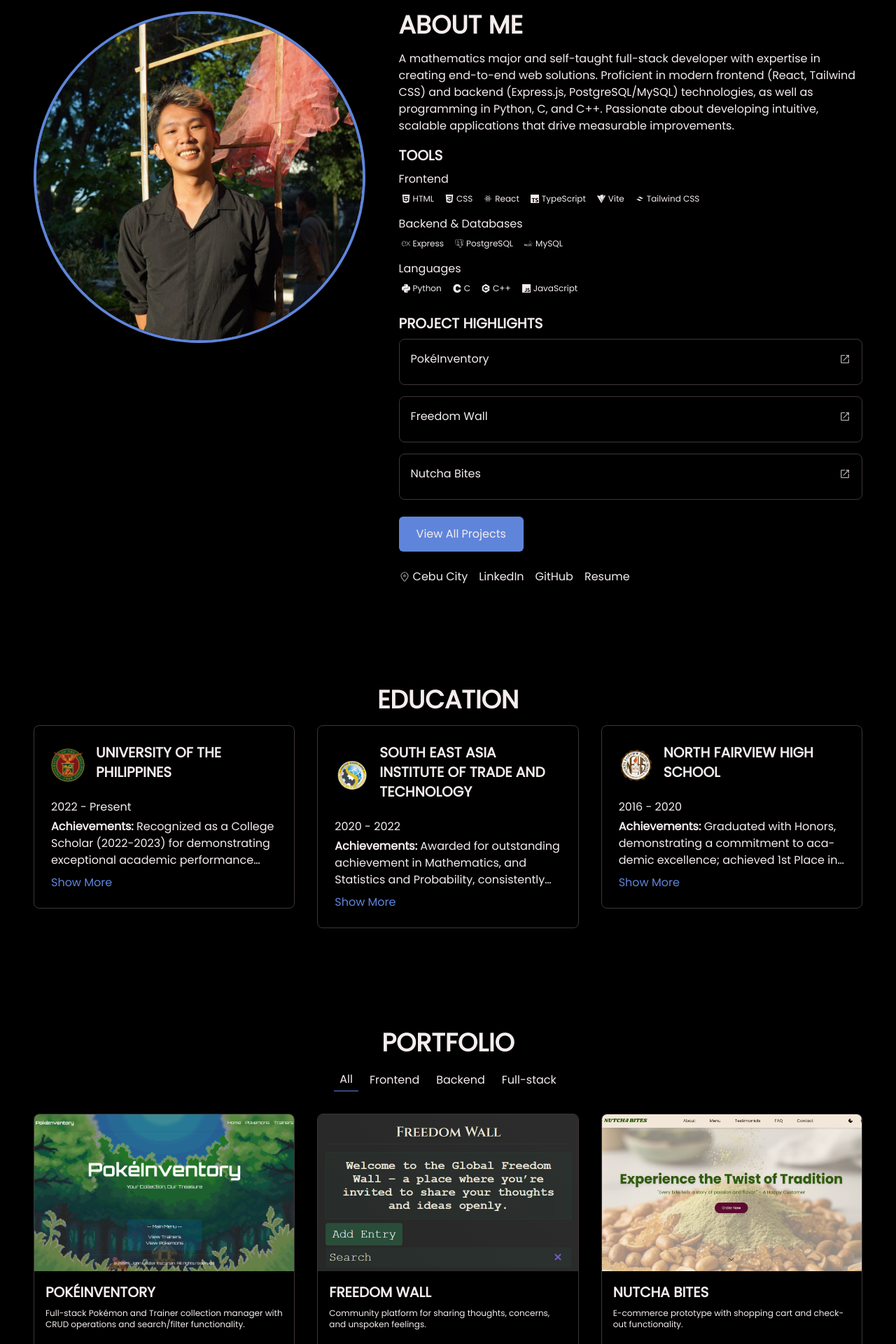
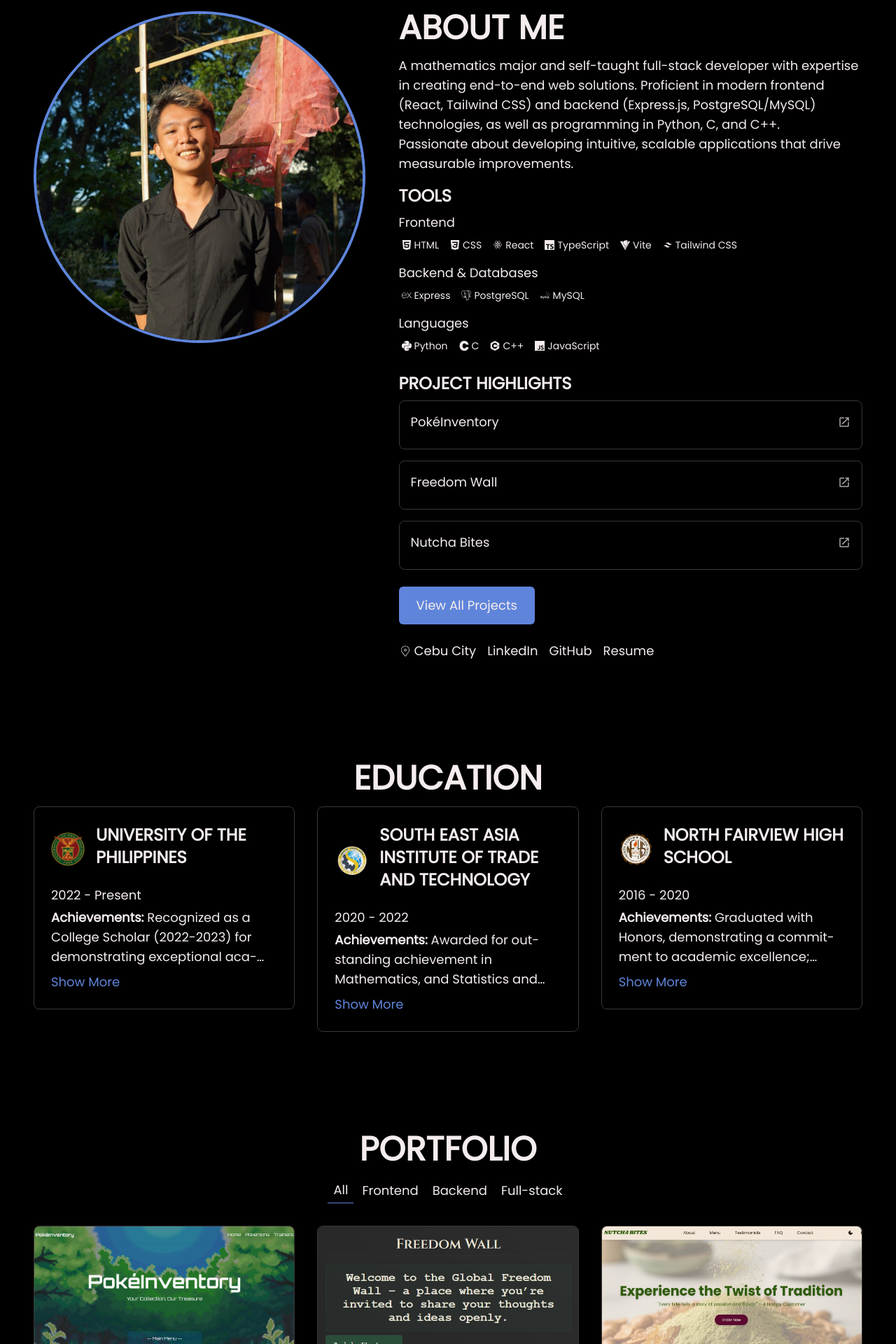
Before and after one commit to jlescarlan11/Portfolio, a React (Vite) app: page /#hero in a window 1280 px wide. Shown: the part 880-2800 px from the top of the page at 70% size. Built offline with nearby package versions, Linux system fonts and the light colour scheme.

Commit message:
fixed hierarchy

```diff
--- a/src/components/About.tsx
+++ b/src/components/About.tsx
@@ -64,7 +64,7 @@ const techIconMap: { [key: string]: JSX.Element } = {
 
 const TechBadge: React.FC<{ tech: string }> = memo(({ tech }) => {
   return (
-    <span className="inline-flex items-center gap-1 m-1 text-xs font-medium rounded-full text-[var(--text-color)]">
+    <span className="inline-flex items-center gap-1 m-1 text-sm font-medium rounded-full text-[var(--text-color)]">
       {techIconMap[tech] || null}
       <span className="sr-only">{tech}</span> {tech}
     </span>
@@ -153,8 +153,8 @@ const PhotoSection: React.FC<PhotoSectionProps> = memo(
 const BioSection: React.FC = memo(() => {
   return (
     <div className="w-full md:w-3/5 md:pl-12">
-      <h2 className="text-2xl sm:text-4xl font-bold mb-4">ABOUT ME</h2>
-      <p className="text-xs sm:text-base text-pretty leading-relaxed mb-4">
+      <h2 className="text-3xl sm:text-5xl font-bold mb-4">ABOUT ME</h2>
+      <p className="text-sm sm:text-lg text-pretty leading-relaxed mb-4">
         A mathematics major and self-taught full-stack developer with expertise
         in creating end-to-end web solutions. Proficient in modern frontend
         (React, Tailwind CSS) and backend (Express.js, PostgreSQL/MySQL)
@@ -164,10 +164,10 @@ const BioSection: React.FC = memo(() => {
       </p>
 
       <div className="mb-6">
-        <h3 className="text-base sm:text-xl font-semibold mb-2">TOOLS</h3>
+        <h3 className="text-lg sm:text-2xl font-semibold mb-2">TOOLS</h3>
         {Object.entries(groupedTechStacks).map(([category, techs]) => (
           <div key={category} className="mb-3">
-            <h4 className="text-xs sm:text-base font-medium text-[var(--text-color)] mb-1">
+            <h4 className="text-sm sm:text-lg font-medium text-[var(--text-color)] mb-1">
               {category}
             </h4>
             <div className="flex flex-wrap gap-2 mr-4">
@@ -180,7 +180,7 @@ const BioSection: React.FC = memo(() => {
       </div>
 
       <div className="mb-6">
-        <h3 className="text-base sm:text-xl font-semibold mb-2">
+        <h3 className="text-lg sm:text-2xl font-semibold mb-2">
           PROJECT HIGHLIGHTS
         </h3>
         <div className="flex flex-col gap-4">
@@ -190,7 +190,7 @@ const BioSection: React.FC = memo(() => {
               className="group relative p-4 border border-[var(--secondary-color)] rounded-lg transform transition-all duration-300 hover:-translate-y-1 hover:shadow-xl cursor-pointer"
             >
               <div className="flex flex-row items-center justify-between">
-                <h4 className="text-xs sm:text-base font-medium text-[var(--text-color)]">
+                <h4 className="text-sm sm:text-lg font-medium text-[var(--text-color)]">
                   {project.title}
                 </h4>
                 <div className="flex gap-2 opacity-70 group-hover:opacity-100 transition-opacity">
@@ -200,7 +200,7 @@ const BioSection: React.FC = memo(() => {
                     className="hover:text-[var(--accent-color)] "
                     aria-label={`Live demo of ${project.title}`}
                   >
-                    <MdOpenInNew className="text-xs sm:text-base" />
+                    <MdOpenInNew className="text-sm sm:text-lg" />
                   </Link>
                   {project.github && (
                     <Link
@@ -209,7 +209,7 @@ const BioSection: React.FC = memo(() => {
                       className="hover:text-[var(--accent-color)]"
                       aria-label={`${project.title} GitHub repository`}
                     >
-                      <FiGithub className="text-lg" />
+                      <FiGithub className="text-sm sm:text-lg" />
                     </Link>
                   )}
                 </div>
@@ -217,11 +217,11 @@ const BioSection: React.FC = memo(() => {
 
               <div className="mt-2 overflow-hidden transition-all duration-300 max-h-0 group-hover:max-h-[500px] opacity-0 group-hover:opacity-100">
                 <div className="pt-2 border-t border-[var(--secondary-color)]">
-                  <p className="text-xs mb-1">
+                  <p className="text-sm mb-1">
                     <span className="font-semibold">Category:</span>{" "}
                     {project.category}
                   </p>
-                  <p className="text-xs mb-2">
+                  <p className="text-sm mb-2">
                     <span className="font-semibold">Description:</span>{" "}
                     {project.description}
                   </p>
@@ -243,7 +243,7 @@ const BioSection: React.FC = memo(() => {
           to="/#portfolio"
           role="button"
           aria-label="View all projects"
-          className="inline-block px-6 py-3 border border-transparent text-xs sm:text-base font-medium rounded-md
+          className="inline-block px-6 py-3 border border-transparent text-sm sm:text-lg font-medium rounded-md
                        text-[var(--text-color)] bg-[var(--accent-color)]
                        transition-all duration-200 transform hover:scale-105 hover:shadow-lg
                        focus:outline-none focus:ring-2 focus:ring-offset-2 focus:ring-[var(--accent-color)] hover:animate-pulse"
@@ -253,14 +253,14 @@ const BioSection: React.FC = memo(() => {
       </div>
 
       <div className="flex flex-wrap text-sm items-center space-x-4">
-        <p className="flex gap-1 items-center text-pretty text-xs sm:text-base">
+        <p className="flex gap-1 items-center text-pretty text-sm sm:text-lg">
           <CiLocationOn /> Cebu City
         </p>
         <Link
           to="https://www.linkedin.com/in/john-lester-escarlan-3a23072a6/"
           target="_blank"
           rel="noopener noreferrer"
-          className=" hover:underline text-xs sm:text-base"
+          className=" hover:underline text-sm sm:text-lg"
           aria-label="LinkedIn Profile"
         >
           LinkedIn
@@ -269,7 +269,7 @@ const BioSection: React.FC = memo(() => {
           to="https://github.com/jlescarlan11"
           target="_blank"
           rel="noopener noreferrer"
-          className="text-xs sm:text-base hover:underline"
+          className="text-sm sm:text-lg hover:underline"
           aria-label="GitHub Profile"
         >
           GitHub
@@ -279,7 +279,7 @@ const BioSection: React.FC = memo(() => {
           target="_blank"
           download="John_Lester_Escarlan_Resume.pdf"
           rel="noopener noreferrer"
-          className="text-xs sm:text-base hover:underline"
+          className="text-sm sm:text-lg hover:underline"
           aria-label="Download Resume"
         >
           Resume
--- a/src/components/Education.tsx
+++ b/src/components/Education.tsx
@@ -31,12 +31,12 @@ const EducationCard: React.FC<EducationCardProps> = ({ entry }) => {
           className="w-12 h-12 object-contain"
           loading="lazy"
         />
-        <h3 className="text-base sm:text-xl font-semibold mb-2">
+        <h3 className="text-lg sm:text-2xl font-semibold mb-2">
           {entry.schoolName.toLocaleUpperCase()}
         </h3>
       </div>
 
-      <p className=" text-xs sm:text-base mb-1">
+      <p className=" text-sm sm:text-lg mb-1">
         <span className="sr-only">Years attended: </span>
         {entry.yearsAttended}
       </p>
@@ -44,7 +44,7 @@ const EducationCard: React.FC<EducationCardProps> = ({ entry }) => {
       {entry.achievements && (
         <>
           <p
-            className={`text-xs sm:text-base font-extralight text-pretty hyphens-auto text-start ${
+            className={`text-sm sm:text-lg font-extralight text-pretty hyphens-auto text-start ${
               !isExpanded ? "line-clamp-3" : ""
             }`}
           >
@@ -55,7 +55,7 @@ const EducationCard: React.FC<EducationCardProps> = ({ entry }) => {
           </p>
           <button
             onClick={() => setIsExpanded(!isExpanded)}
-            className="mt-2 text-[var(--accent-color)] text-xs sm:text-base  hover:underline focus:outline-none focus:ring-2 focus:ring-[var(--accent-color)]"
+            className="mt-2 text-[var(--accent-color)] text-sm sm:text-lg  hover:underline focus:outline-none focus:ring-2 focus:ring-[var(--accent-color)]"
             aria-expanded={isExpanded}
           >
             {isExpanded ? "Show Less" : "Show More"}
@@ -119,7 +119,7 @@ const Education: React.FC = () => {
       className="relative overflow-hidden bg-[var(--primary-color)] text-[var(--text-color)] pt-24 pb-12 px-4 sm:px-6 md:px-12"
     >
       <div className="container mx-auto animate-fadeIn">
-        <h2 className="text-2xl text-center sm:text-4xl font-bold mb-4">
+        <h2 className="text-3xl text-center sm:text-5xl font-bold mb-4">
           EDUCATION
         </h2>
         <div className="grid grid-cols-1 sm:grid-cols-2 md:grid-cols-3 gap-8">
--- a/src/components/Footer.tsx
+++ b/src/components/Footer.tsx
@@ -8,7 +8,7 @@ const Footer = () => {
       >
         <div className="container mx-auto text-center animate-fadeIn">
           {/* Copyright Notice */}
-          <p className="text-xs">
+          <p className="text-sm">
             &copy; {new Date().getFullYear()} John Lester Escarlan. All rights
             reserved.
           </p>
--- a/src/components/Hero.tsx
+++ b/src/components/Hero.tsx
@@ -103,14 +103,14 @@ const Hero: React.FC = () => {
       */}
         <div className="relative z-10 text-center animate-fadeIn">
           {/* Main Heading: Displays the name with responsive text sizes */}
-          <span className="mb-4 text-xs sm:text-base text-[var(--text-color)]">
+          <span className="mb-4 text-sm sm:text-lg text-[var(--text-color)]">
             HELLO, I'M
           </span>
           <h1 className="text-4xl sm:text-6xl font-bold text-[var(--text-color)]">
             JOHN LESTER ESCARLAN
           </h1>
           {/* Tagline: A brief description with responsive spacing */}
-          <p className="mt-4 text-xs sm:text-base text-[var(--text-color)]">
+          <p className="mt-4 text-sm sm:text-lg text-[var(--text-color)]">
             BS MATH MAJOR &amp; ASPIRING FULL-STACK DEVELOPER
           </p>
           {/*
@@ -125,7 +125,7 @@ const Hero: React.FC = () => {
             to="/#portfolio"
             role="button"
             aria-label="View My Work"
-            className="mt-8 inline-block px-6 py-3 border border-transparent text-xs sm:text-base font-medium rounded-md
+            className="mt-8 inline-block px-6 py-3 border border-transparent text-sm sm:text-lg font-medium rounded-md
                        text-[var(--text-color)] bg-[var(--accent-color)]
                        transition-all duration-200 transform hover:scale-105 hover:shadow-lg
                        focus:outline-none focus:ring-2 focus:ring-offset-2 focus:ring-[var(--accent-color)] hover:animate-pulse"
--- a/src/components/Portfolio.tsx
+++ b/src/components/Portfolio.tsx
@@ -68,7 +68,7 @@ const techIconMap: { [key: string]: JSX.Element } = {
 };
 
 const TechBadge: React.FC<{ tech: string }> = ({ tech }) => (
-  <span className="inline-flex items-center gap-1 m-1 text-xs font-medium rounded-full bg-[var(--accent-color)] text-[var(--text-color)] py-1 px-2">
+  <span className="inline-flex items-center gap-1 m-1 text-sm font-medium rounded-full bg-[var(--accent-color)] text-[var(--text-color)] py-1 px-2">
     {techIconMap[tech] || null}
     <span>{tech}</span>
   </span>
@@ -111,10 +111,10 @@ const ProjectCard: React.FC<ProjectCardProps> = ({ project }) => (
     </div>
 
     <div className="p-4">
-      <h3 className="text-base sm:text-xl font-semibold mb-2">
+      <h3 className="text-lg sm:text-2xl font-semibold mb-2">
         {project.title.toLocaleUpperCase()}
       </h3>
-      <p className="text-xs mb-4 text-[var(--text-color)] hyphens-auto">
+      <p className="text-sm mb-4 text-[var(--text-color)] hyphens-auto">
         {project.description}
       </p>
 
@@ -129,10 +129,10 @@ const ProjectCard: React.FC<ProjectCardProps> = ({ project }) => (
           href={project.preview}
           target="_blank"
           rel="noopener noreferrer"
-          className="flex items-center gap-2 px-4 py-2 bg-[var(--secondary-color)] text-[var(--text-color)] rounded hover:bg-[var(--accent-color)] transition-colors text-xs"
+          className="flex items-center gap-2 px-4 py-2 bg-[var(--secondary-color)] text-[var(--text-color)] rounded hover:bg-[var(--accent-color)] transition-colors text-sm"
           aria-label={`Live demo of ${project.title}`}
         >
-          Live Demo <MdOpenInNew className="text-xs" />
+          Live Demo <MdOpenInNew className="text-sm" />
         </a>
         {project.code && (
           <a
@@ -281,18 +281,18 @@ const Portfolio: React.FC = () => {
       className="relative overflow-hidden bg-[var(--primary-color)] text-[var(--text-color)] pt-24 pb-12 px-4 sm:px-6 md:px-12"
     >
       <div className="container mx-auto animate-fadeIn">
-        <h2 className="text-2xl text-center sm:text-4xl font-bold mb-4">
+        <h2 className="text-3xl text-center sm:text-5xl font-bold mb-4">
           PORTFOLIO
         </h2>
 
         {/* Filter Buttons */}
-        <div className="flex flex-wrap gap-2 mb-8 justify-center">
+        <div className="flex flex-wrap gap-1 mb-8 justify-center">
           {(["all", "frontend", "backend", "full-stack"] as const).map(
             (cat) => (
               <button
                 key={cat}
                 onClick={() => setSelectedCategory(cat)}
-                className={`px-2 py-1 text-xs sm:text-base ${
+                className={`px-2 py-1 text-sm sm:text-lg ${
                   selectedCategory === cat
                     ? "border-b borber-b-2 border-[var(--accent-color)] text-[var(--text-color)]"
                     : " text-[var(--text-color)]"
```
Also changed, not shown: src/components/Contact.tsx (+4 -4 lines), src/components/NavBar.tsx (+6 -4 lines).
